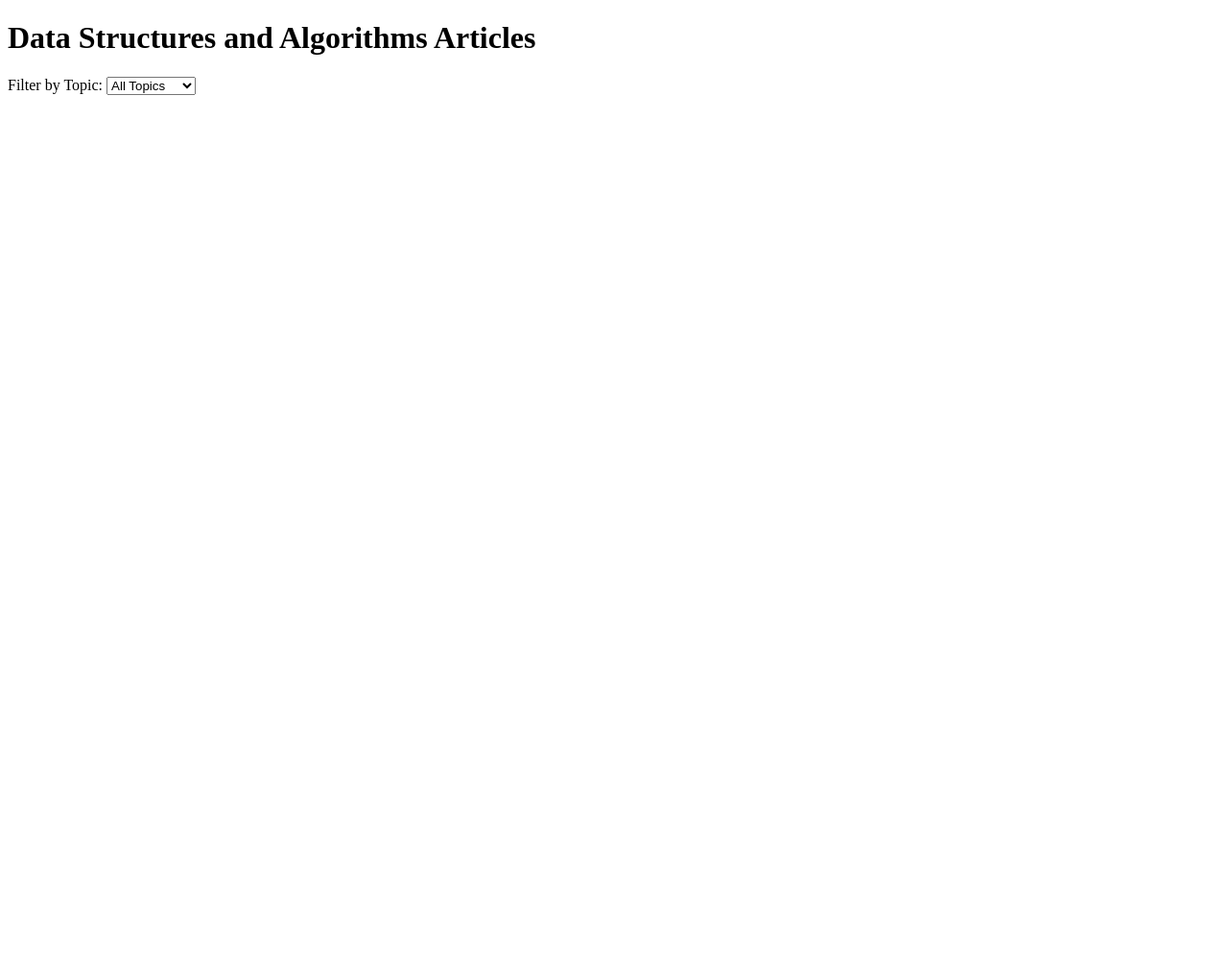
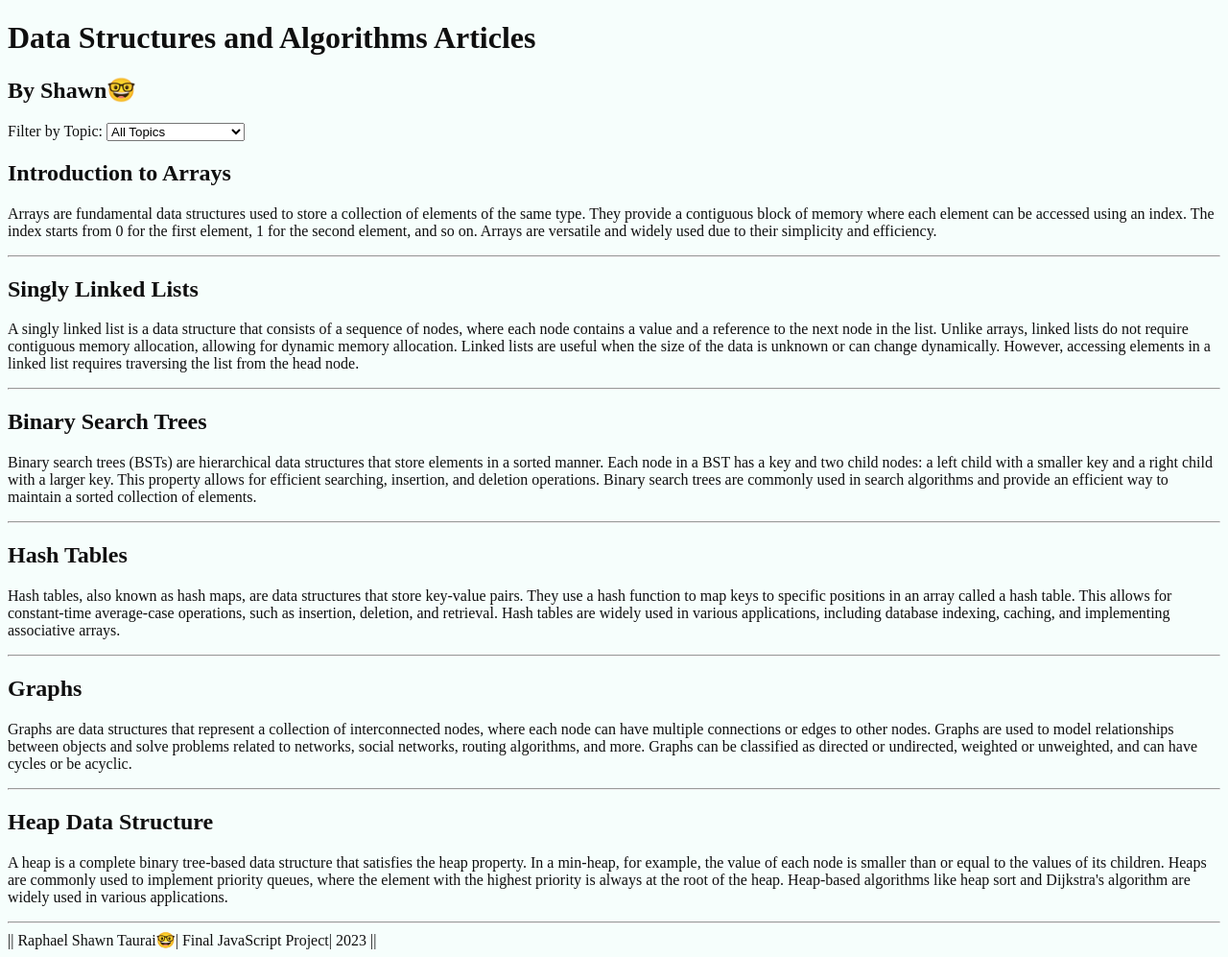
Before and after one commit to raphaeltaurai/cse121b, a plain HTML site: page subfolder/project.html in a window 1280 px wide. Shown: the whole page at 96% size. Before the commit the page ends 800 px from the top, so only its background shows below. Drawn offline with Linux system fonts and the light colour scheme.

Commit message:
return to original project

```diff
--- a/subfolder/articles.json
+++ b/subfolder/articles.json
@@ -2,18 +2,33 @@
     "articles": [
       {
         "title": "Introduction to Arrays",
-        "content": "This article provides an introduction to arrays and their usage.",
+        "content": "Arrays are fundamental data structures used to store a collection of elements of the same type. They provide a contiguous block of memory where each element can be accessed using an index. The index starts from 0 for the first element, 1 for the second element, and so on. Arrays are versatile and widely used due to their simplicity and efficiency.",
         "topic": "arrays"
       },
       {
         "title": "Singly Linked Lists",
-        "content": "Learn about singly linked lists and how to implement them.",
+        "content": "A singly linked list is a data structure that consists of a sequence of nodes, where each node contains a value and a reference to the next node in the list. Unlike arrays, linked lists do not require contiguous memory allocation, allowing for dynamic memory allocation. Linked lists are useful when the size of the data is unknown or can change dynamically. However, accessing elements in a linked list requires traversing the list from the head node.",
         "topic": "linked-lists"
       },
       {
         "title": "Binary Search Trees",
-        "content": "Explore binary search trees and their operations.",
+        "content": "Binary search trees (BSTs) are hierarchical data structures that store elements in a sorted manner. Each node in a BST has a key and two child nodes: a left child with a smaller key and a right child with a larger key. This property allows for efficient searching, insertion, and deletion operations. Binary search trees are commonly used in search algorithms and provide an efficient way to maintain a sorted collection of elements.",
         "topic": "trees"
+      },
+      {
+        "title":"Hash Tables",
+        "content": "Hash tables, also known as hash maps, are data structures that store key-value pairs. They use a hash function to map keys to specific positions in an array called a hash table. This allows for constant-time average-case operations, such as insertion, deletion, and retrieval. Hash tables are widely used in various applications, including database indexing, caching, and implementing associative arrays.",
+        "topic": "#tables"
+      },
+      {
+        "title":"Graphs",
+        "content": "Graphs are data structures that represent a collection of interconnected nodes, where each node can have multiple connections or edges to other nodes. Graphs are used to model relationships between objects and solve problems related to networks, social networks, routing algorithms, and more. Graphs can be classified as directed or undirected, weighted or unweighted, and can have cycles or be acyclic.",
+        "topic": "graphs"
+      },
+      {
+        "title":"Heap Data Structure",
+        "content": "A heap is a complete binary tree-based data structure that satisfies the heap property. In a min-heap, for example, the value of each node is smaller than or equal to the values of its children. Heaps are commonly used to implement priority queues, where the element with the highest priority is always at the root of the heap. Heap-based algorithms like heap sort and Dijkstra's algorithm are widely used in various applications.",
+        "topic": "heap"
       }
 
     ]
--- /dev/null
+++ b/subfolder/project.css
@@ -0,0 +1,7 @@
+body {
+    background-size: cover;
+    background-position: center;
+    background-color: rgba(64, 236, 208, 0.048);
+    color:rgb(15, 15, 15);
+    font-size: 16px;
+  }
--- a/subfolder/project.html
+++ b/subfolder/project.html
@@ -6,10 +6,12 @@
   <meta name="viewport" content="width=device-width, initial-scale=1.0">
   <title>Data Structures and Algorithms Articles</title>
   <script type="module" src="script.js"></script>
+  <link rel="stylesheet" href="project.css">
 </head>
 
 <body>
   <h1>Data Structures and Algorithms Articles</h1>
+  <h2>By Shawn🤓</h2>
 
   <label for="topic-filter">Filter by Topic:</label>
   <select id="topic-filter">
@@ -17,10 +19,19 @@
     <option value="arrays">Arrays</option>
     <option value="linked-lists">Linked Lists</option>
     <option value="trees">Trees</option>
-    <!-- Add more options as needed -->
+    <option value="#tables">Hash Tables</option>
+    <option value="graphs">Graphs</option>
+    <option value="heap">Heap Data Structure</option>
+
   </select>
 
   <div id="articles-container"></div>
+
+  <footer class="info">
+
+    ||   Raphael Shawn Taurai🤓| Final JavaScript Project| 2023   ||
+
+  </footer>
 </body>
 
 </html>
--- a/subfolder/script.js
+++ b/subfolder/script.js
@@ -1,4 +1,4 @@
-import { getArticles } from "../subfolder/scripts/api.js";
+import { getArticles } from "./api.js";
 
 document.addEventListener("DOMContentLoaded", () => {
   const topicFilter = document.getElementById("topic-filter");
```
Also changed, not shown: subfolder/shawn.jpg (added).
